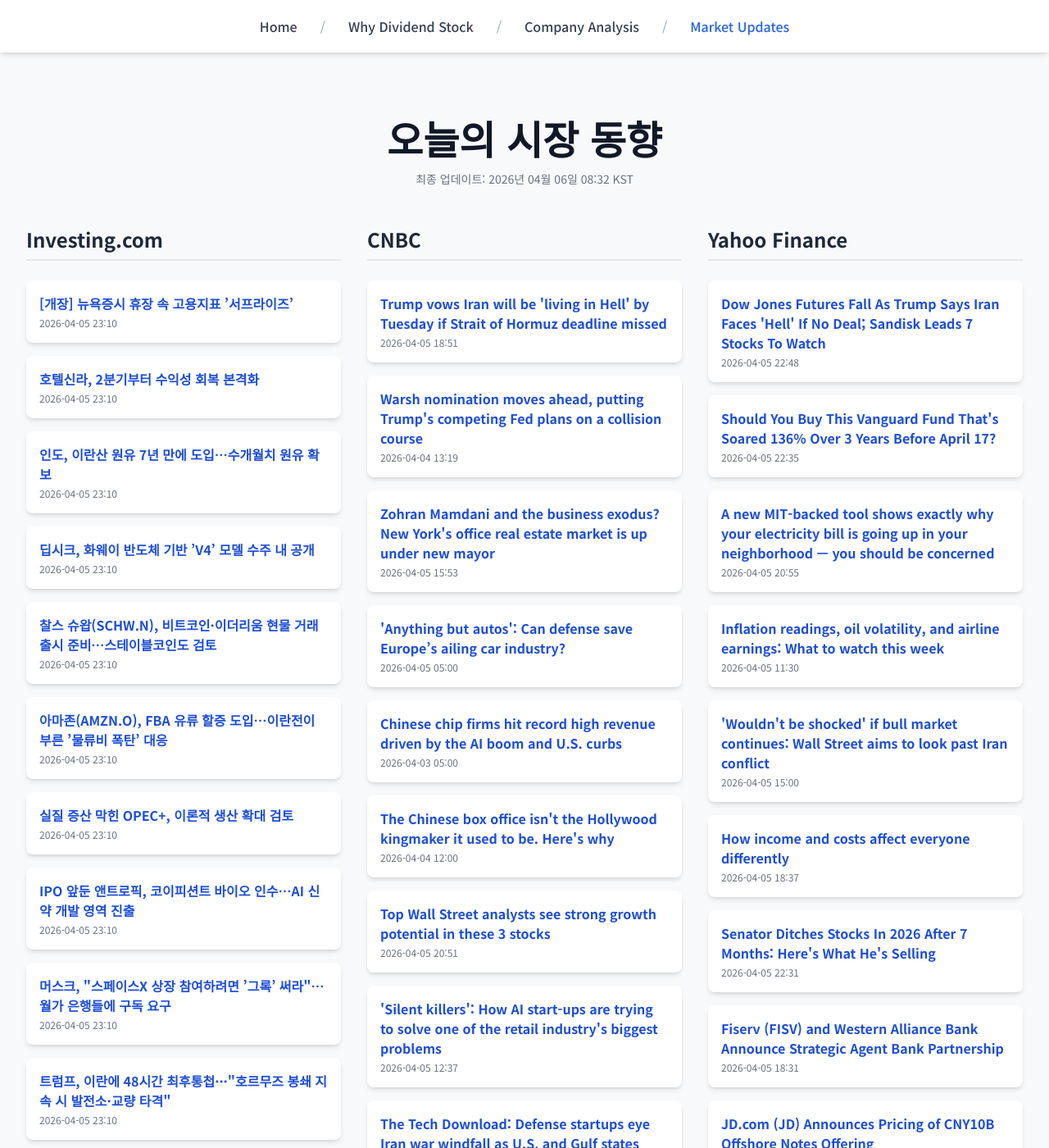
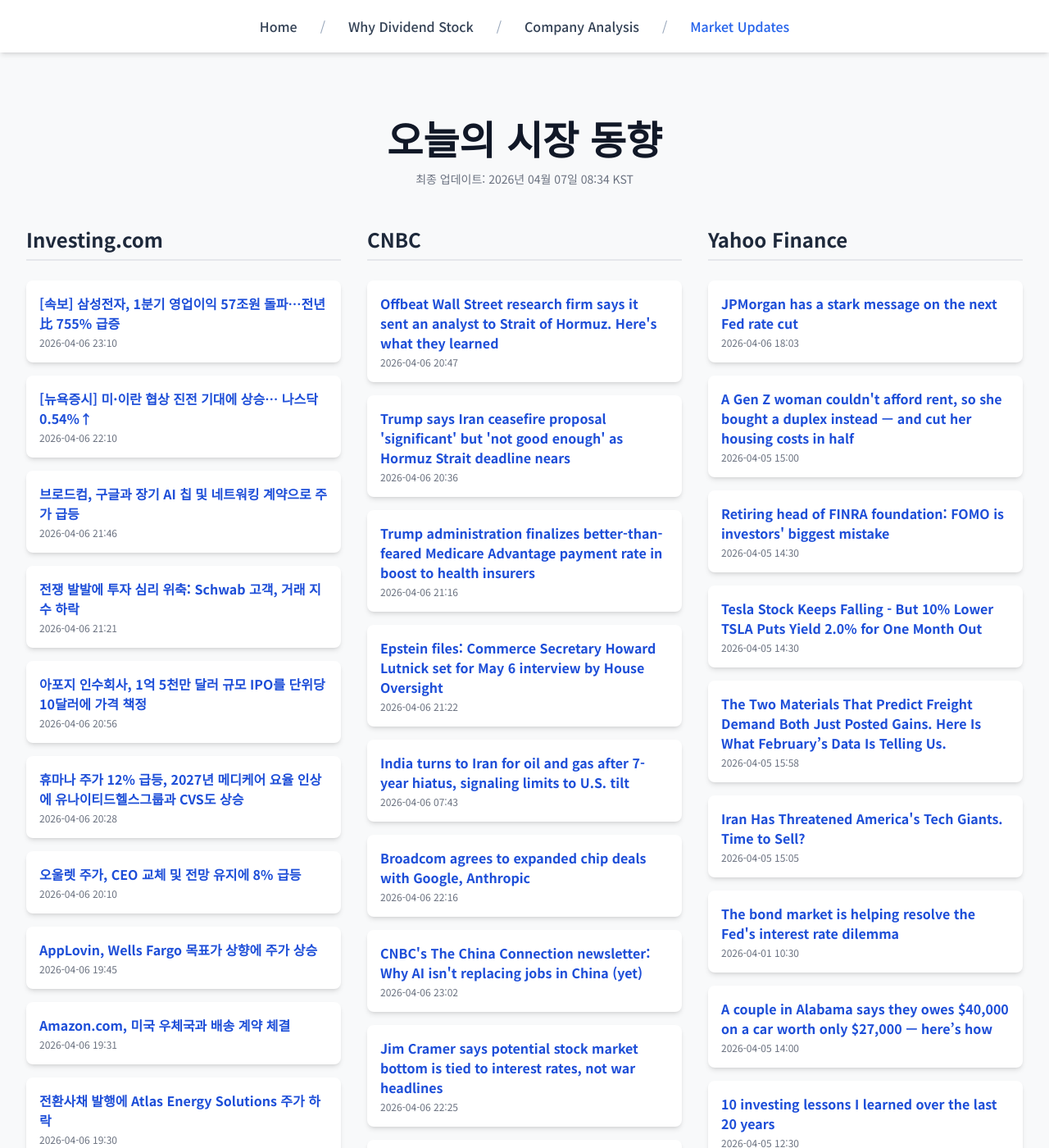
Before and after one commit to Kay-Hwang/my-company-analysis, a Jekyll site: the page built from market-updates.html, in a window 1280 px wide and 1400 px high. Shown: the whole window at 82% size. Built offline with Jekyll 4.4.1, drawn with Linux system fonts in a browser that asks for light colours; nearby versions of some CDN libraries; a script that is not in the unit is left out; some of the changed text lies outside the part shown.

Commit message:
Update daily data

```diff
--- a/_data/latest_data.json
+++ b/_data/latest_data.json
@@ -1,190 +1,190 @@
 {
-  "lastUpdated": "2026년 04월 06일 08:32 KST",
+  "lastUpdated": "2026년 04월 07일 08:34 KST",
   "news": {
     "investing": [
       {
-        "title": "[개장] 뉴욕증시 휴장 속 고용지표 ’서프라이즈’",
-        "link": "https://kr.investing.com/news/stock-market-news/article-1889326",
-        "pubDate": "2026-04-05 23:10:40",
-        "summary": "[개장] 뉴욕증시 휴장 속 고용지표 ’서프라이즈’"
+        "title": "[속보] 삼성전자, 1분기 영업이익 57조원 돌파…전년比 755% 급증",
+        "link": "https://kr.investing.com/news/stock-market-news/article-1890521",
+        "pubDate": "2026-04-06 23:10:34",
+        "summary": "[속보] 삼성전자, 1분기 영업이익 57조원 돌파…전년比 755% 급증"
       },
       {
-        "title": "호텔신라, 2분기부터 수익성 회복 본격화",
-        "link": "https://kr.investing.com/news/stock-market-news/article-1889325",
-        "pubDate": "2026-04-05 23:10:39",
-        "summary": "호텔신라, 2분기부터 수익성 회복 본격화"
+        "title": "[뉴욕증시] 미·이란 협상 진전 기대에 상승… 나스닥 0.54%↑",
+        "link": "https://kr.investing.com/news/stock-market-news/article-1890485",
+        "pubDate": "2026-04-06 22:10:26",
+        "summary": "[뉴욕증시] 미·이란 협상 진전 기대에 상승… 나스닥 0.54%↑"
       },
       {
-        "title": "인도, 이란산 원유 7년 만에 도입…수개월치 원유 확보",
-        "link": "https://kr.investing.com/news/stock-market-news/article-1889324",
-        "pubDate": "2026-04-05 23:10:39",
-        "summary": "인도, 이란산 원유 7년 만에 도입…수개월치 원유 확보"
+        "title": "브로드컴, 구글과 장기 AI 칩 및 네트워킹 계약으로 주가 급등",
+        "link": "https://kr.investing.com/news/stock-market-news/article-1890452",
+        "pubDate": "2026-04-06 21:46:47",
+        "summary": "브로드컴, 구글과 장기 AI 칩 및 네트워킹 계약으로 주가 급등"
       },
       {
-        "title": "딥시크, 화웨이 반도체 기반 ’V4’ 모델 수주 내 공개",
-        "link": "https://kr.investing.com/news/stock-market-news/article-1889323",
-        "pubDate": "2026-04-05 23:10:39",
-        "summary": "딥시크, 화웨이 반도체 기반 ’V4’ 모델 수주 내 공개"
+        "title": "전쟁 발발에 투자 심리 위축: Schwab 고객, 거래 지수 하락",
+        "link": "https://kr.investing.com/news/stock-market-news/article-93CH-1890428",
+        "pubDate": "2026-04-06 21:21:15",
+        "summary": "전쟁 발발에 투자 심리 위축: Schwab 고객, 거래 지수 하락"
       },
       {
-        "title": "찰스 슈왑(SCHW.N), 비트코인·이더리움 현물 거래 출시 준비…스테이블코인도 검토",
-        "link": "https://kr.investing.com/news/stock-market-news/article-1889322",
-        "pubDate": "2026-04-05 23:10:39",
-        "summary": "찰스 슈왑(SCHW.N), 비트코인·이더리움 현물 거래 출시 준비…스테이블코인도 검토"
+        "title": "아포지 인수회사, 1억 5천만 달러 규모 IPO를 단위당 10달러에 가격 책정",
+        "link": "https://kr.investing.com/news/stock-market-news/article-432SI-1890388",
+        "pubDate": "2026-04-06 20:56:08",
+        "summary": "아포지 인수회사, 1억 5천만 달러 규모 IPO를 단위당 10달러에 가격 책정"
       },
       {
-        "title": "아마존(AMZN.O), FBA 유류 할증 도입…이란전이 부른 ’물류비 폭탄’ 대응",
-        "link": "https://kr.investing.com/news/stock-market-news/article-1889321",
-        "pubDate": "2026-04-05 23:10:38",
-        "summary": "아마존(AMZN.O), FBA 유류 할증 도입…이란전이 부른 ’물류비 폭탄’ 대응"
+        "title": "휴마나 주가 12% 급등, 2027년 메디케어 요율 인상에 유나이티드헬스그룹과 CVS도 상승",
+        "link": "https://kr.investing.com/news/stock-market-news/article-1890346",
+        "pubDate": "2026-04-06 20:28:31",
+        "summary": "휴마나 주가 12% 급등, 2027년 메디케어 요율 인상에 유나이티드헬스그룹과 CVS도 상승"
       },
       {
-        "title": "실질 증산 막힌 OPEC+, 이론적 생산 확대 검토",
-        "link": "https://kr.investing.com/news/stock-market-news/article-1889320",
-        "pubDate": "2026-04-05 23:10:38",
-        "summary": "실질 증산 막힌 OPEC+, 이론적 생산 확대 검토"
+        "title": "오울렛 주가, CEO 교체 및 전망 유지에 8% 급등",
+        "link": "https://kr.investing.com/news/stock-market-news/article-93CH-1890299",
+        "pubDate": "2026-04-06 20:10:27",
+        "summary": "오울렛 주가, CEO 교체 및 전망 유지에 8% 급등"
       },
       {
-        "title": "IPO 앞둔 앤트로픽, 코이피션트 바이오 인수…AI 신약 개발 영역 진출",
-        "link": "https://kr.investing.com/news/stock-market-news/article-1889319",
-        "pubDate": "2026-04-05 23:10:38",
-        "summary": "IPO 앞둔 앤트로픽, 코이피션트 바이오 인수…AI 신약 개발 영역 진출"
+        "title": "AppLovin, Wells Fargo 목표가 상향에 주가 상승",
+        "link": "https://kr.investing.com/news/stock-market-news/article-93CH-1890275",
+        "pubDate": "2026-04-06 19:45:05",
+        "summary": "AppLovin, Wells Fargo 목표가 상향에 주가 상승"
       },
       {
-        "title": "머스크, \"스페이스X 상장 참여하려면 ’그록’ 써라\"…월가 은행들에 구독 요구",
-        "link": "https://kr.investing.com/news/stock-market-news/article-1889318",
-        "pubDate": "2026-04-05 23:10:37",
-        "summary": "머스크, \"스페이스X 상장 참여하려면 ’그록’ 써라\"…월가 은행들에 구독 요구"
+        "title": "Amazon.com, 미국 우체국과 배송 계약 체결",
+        "link": "https://kr.investing.com/news/stock-market-news/article-93CH-1890273",
+        "pubDate": "2026-04-06 19:31:37",
+        "summary": "Amazon.com, 미국 우체국과 배송 계약 체결"
       },
       {
-        "title": "트럼프, 이란에 48시간 최후통첩···\"호르무즈 봉쇄 지속 시 발전소·교량 타격\"",
-        "link": "https://kr.investing.com/news/stock-market-news/article-1889317",
-        "pubDate": "2026-04-05 23:10:37",
-        "summary": "트럼프, 이란에 48시간 최후통첩···\"호르무즈 봉쇄 지속 시 발전소·교량 타격\""
+        "title": "전환사채 발행에 Atlas Energy Solutions 주가 하락",
+        "link": "https://kr.investing.com/news/stock-market-news/article-93CH-1890272",
+        "pubDate": "2026-04-06 19:30:05",
+        "summary": "전환사채 발행에 Atlas Energy Solutions 주가 하락"
       }
     ],
     "cnbc": [
       {
-        "title": "Trump vows Iran will be 'living in Hell' by Tuesday if Strait of Hormuz deadline missed",
-        "link": "https://www.cnbc.com/2026/04/05/us-trump-confirms-missing-us-pilot-rescued.html",
-        "pubDate": "Sun, 05 Apr 2026 18:51:20 GMT",
-        "summary": "\"Tuesday will be Power Plant Day, and Bridge Day, all wrapped up in one, in Iran. There will be nothing like it!!!\" Trump said in a Truth Social post."
+        "title": "Offbeat Wall Street research firm says it sent an analyst to Strait of Hormuz. Here's what they learned",
+        "link": "https://www.cnbc.com/2026/04/06/wall-street-firm-sends-analyst-to-the-strait-of-hormuz-heres-what-they-found-out.html",
+        "pubDate": "Mon, 06 Apr 2026 20:47:02 GMT",
+        "summary": "Before the U.S and Israel began their war against Iran, about 20% of the world's oil was shipped through the narrow Strait of Hormuz."
       },
       {
-        "title": "Warsh nomination moves ahead, putting Trump's competing Fed plans on a collision course",
-        "link": "https://www.cnbc.com/2026/04/04/warsh-fed-nomination-hearing-set-for-mid-april.html",
-        "pubDate": "Sat, 04 Apr 2026 13:19:30 GMT",
-        "summary": "A Senate committee will consider Kevin Warsh's nomination even as one of its members still plans to block it."
+        "title": "Trump says Iran ceasefire proposal 'significant' but 'not good enough' as Hormuz Strait deadline nears",
+        "link": "https://www.cnbc.com/2026/04/06/trump-iran-war-ceasefire-hormuz-strait.html",
+        "pubDate": "Mon, 06 Apr 2026 20:36:24 GMT",
+        "summary": "The 45-day ceasefire proposal, which could lead to an end to the war, is reportedly being discussed by the U.S., Iran and a group of regional mediators."
+      },
+      {
+        "title": "Trump administration finalizes better-than-feared Medicare Advantage payment rate in boost to health insurers",
+        "link": "https://www.cnbc.com/2026/04/06/trump-medicare-advantage.html",
+        "pubDate": "Mon, 06 Apr 2026 21:16:40 GMT",
+        "summary": "The Trump administration will increase average Medicare Advantage payments by 2.48%, or more than $13 billion, in 2027."
+      },
+      {
+        "title": "Epstein files: Commerce Secretary Howard Lutnick set for May 6 interview by House Oversight",
+        "link": "https://www.cnbc.com/2026/04/06/jeffrey-epstein-howard-lutnick-house-oversight-interview.html",
+        "pubDate": "Mon, 06 Apr 2026 21:22:58 GMT",
+        "summary": "Commerce Secretary Lutnick originally claimed to have cut off contact with Jeffrey Epstein in 2005. But he and his family had lunch with the predator in 2012."
+      },
+      {
+        "title": "India turns to Iran for oil and gas after 7-year hiatus, signaling limits to U.S. tilt",
+        "link": "https://www.cnbc.com/2026/04/06/india-iran-oil-imports-strait-hormuz-us-tensions.html",
+        "pubDate": "Mon, 06 Apr 2026 07:43:06 GMT",
+        "summary": "India has resumed oil and gas imports from Iran after seven years, in a bid to rebalance its ties with Tehran and secure supplies through the Strait of Hormuz."
+      },
+      {
+        "title": "Broadcom agrees to expanded chip deals with Google, Anthropic",
+        "link": "https://www.cnbc.com/2026/04/06/broadcom-agrees-to-expanded-chip-deals-with-google-anthropic.html",
+        "pubDate": "Mon, 06 Apr 2026 22:16:30 GMT",
+        "summary": "Broadcom said it agreed to produce future versions of Google artificial intelligence chips, and announced an expanded deal with Anthropic."
+      },
+      {
+        "title": "CNBC's The China Connection newsletter: Why AI isn't replacing jobs in China (yet)",
+        "link": "https://www.cnbc.com/2026/04/07/ai-jobs-layoffs-us-china-engineers-hiring.html",
+        "pubDate": "Mon, 06 Apr 2026 23:02:23 GMT",
+        "summary": "Rapid adoption of artificial intelligence has many in Silicon Valley reeling from news of layoffs. Engineers in China appear to be more insulated."
+      },
+      {
+        "title": "Jim Cramer says potential stock market bottom is tied to interest rates, not war headlines",
+        "link": "https://www.cnbc.com/2026/04/06/jim-cramer-stock-market-bottom-interest-rates-war.html",
+        "pubDate": "Mon, 06 Apr 2026 22:25:46 GMT",
+        "summary": "CNBC's Jim Cramer said investors shouldn't get comfortable calling a market bottom just yet, because the real driver of this market isn't geopolitics."
       },
       {
         "title": "Zohran Mamdani and the business exodus? New York's office real estate market is up under new mayor",
         "link": "https://www.cnbc.com/2026/04/05/mayor-zohran-mamdani-new-york-office-real-estate-market.html",
-        "pubDate": "Sun, 05 Apr 2026 15:53:59 GMT",
+        "pubDate": "Mon, 06 Apr 2026 15:31:45 GMT",
         "summary": "Reports Apollo Global Management is planning a second HQ in the US South renewed debate over a business exodus under NYC Mayor Mamdani. Data doesn't support it."
       },
       {
-        "title": "'Anything but autos': Can defense save Europe’s ailing car industry?",
-        "link": "https://www.cnbc.com/2026/04/05/autos-defense-europe-car-industry.html",
-        "pubDate": "Sun, 05 Apr 2026 05:00:01 GMT",
-        "summary": "The transition from wheels to weapons is achievable in part because many of the underlying skills are highly transferable, according to experts."
-      },
-      {
-        "title": "Chinese chip firms hit record high revenue driven by the AI boom and U.S. curbs",
-        "link": "https://www.cnbc.com/2026/04/03/chinese-chip-firms-record-revenue-ai-boom-us-curbs.html",
-        "pubDate": "Fri, 03 Apr 2026 05:00:01 GMT",
-        "summary": "Chinese chip companies have benefited from strong domestic demand for AI as U.S. tech curbs have bolstered local firms."
-      },
-      {
-        "title": "The Chinese box office isn't the Hollywood kingmaker it used to be. Here's why",
-        "link": "https://www.cnbc.com/2026/04/04/china-box-office-hollywood-films.html",
-        "pubDate": "Sat, 04 Apr 2026 12:00:01 GMT",
-        "summary": "Shifting government content controls and postpandemic Hollywood trends have made China less of a player in the global box office landscape."
-      },
-      {
-        "title": "Top Wall Street analysts see strong growth potential in these 3 stocks",
-        "link": "https://www.cnbc.com/2026/04/05/top-wall-street-analysts-see-strong-growth-potential-in-these-3-stocks.html",
-        "pubDate": "Sun, 05 Apr 2026 20:51:32 GMT",
-        "summary": "Investors should look beyond short-term volatility and consider these growth stocks that analysts see upside for, according to TipRanks."
-      },
-      {
-        "title": "'Silent killers': How AI start-ups are trying to solve one of the retail industry's biggest problems",
-        "link": "https://www.cnbc.com/2026/04/05/ai-retail-start-ups-virtual-try-on-tech-margins.html",
-        "pubDate": "Sun, 05 Apr 2026 12:37:57 GMT",
-        "summary": "The rapid evolution of generative AI has finally made these applications good enough to meaningfully impact retailers' bottom lines."
-      },
-      {
-        "title": "The Tech Download: Defense startups eye Iran war windfall as U.S. and Gulf states turn to tech",
-        "link": "https://www.cnbc.com/2026/04/03/the-tech-download-defense-startups-eye-iran-war-windfall.html",
-        "pubDate": "Fri, 03 Apr 2026 11:00:01 GMT",
-        "summary": "Funding for defense startups has ballooned in recent years as militaries scramble to modernize."
-      },
-      {
-        "title": "Apple at 50: The iPhone maker 'blew a 5-year lead' on AI, but former insiders say it can still win",
-        "link": "https://www.cnbc.com/2026/04/04/apple-50-anniversary-ai-iphone-siri.html",
-        "pubDate": "Sat, 04 Apr 2026 12:00:01 GMT",
-        "summary": "In dominating consumer devices, Apple sold users on the promise of privacy. To compete in AI, it may have to pivot."
+        "title": "Robinhood, BNY to build Trump accounts app",
+        "link": "https://www.cnbc.com/2026/04/06/treasury-trump-accounts-bny-robinhood.html",
+        "pubDate": "Mon, 06 Apr 2026 16:48:41 GMT",
+        "summary": "The Treasury Department designated BNY as the financial agent to manage Trump accounts. BNY will also partner with Robinhood on a Trump accounts app."
       }
     ],
     "yahoo": [
       {
-        "title": "Dow Jones Futures Fall As Trump Says Iran Faces 'Hell' If No Deal; Sandisk Leads 7 Stocks To Watch",
-        "link": "https://www.investors.com/market-trend/stock-market-today/dow-jones-futures-trump-threatens-iran-hell-hormuz-oil-prices-sandisk/?src=A00220&yptr=yahoo",
-        "pubDate": "2026-04-05T22:48:35Z",
-        "summary": "Dow Jones Futures Fall As Trump Says Iran Faces 'Hell' If No Deal; Sandisk Leads 7 Stocks To Watch"
+        "title": "JPMorgan has a stark message on the next Fed rate cut",
+        "link": "https://finance.yahoo.com/economy/policy/articles/jpmorgan-stark-message-next-fed-180300978.html",
+        "pubDate": "2026-04-06T18:03:00Z",
+        "summary": "JPMorgan has a stark message on the next Fed rate cut"
       },
       {
-        "title": "Should You Buy This Vanguard Fund That's Soared 136% Over 3 Years Before April 17?",
-        "link": "https://finance.yahoo.com/markets/stocks/articles/buy-vanguard-fund-thats-soared-223500812.html",
-        "pubDate": "2026-04-05T22:35:00Z",
-        "summary": "Should You Buy This Vanguard Fund That's Soared 136% Over 3 Years Before April 17?"
+        "title": "A Gen Z woman couldn't afford rent, so she bought a duplex instead — and cut her housing costs in half",
+        "link": "https://finance.yahoo.com/markets/stocks/articles/gen-z-woman-couldnt-afford-150000716.html",
+        "pubDate": "2026-04-05T15:00:00Z",
+        "summary": "A Gen Z woman couldn't afford rent, so she bought a duplex instead — and cut her housing costs in half"
       },
       {
-        "title": "A new MIT-backed tool shows exactly why your electricity bill is going up in your neighborhood — you should be concerned",
-        "link": "https://finance.yahoo.com/sectors/energy/articles/mit-backed-tool-shows-exactly-205500689.html",
-        "pubDate": "2026-04-05T20:55:00Z",
-        "summary": "A new MIT-backed tool shows exactly why your electricity bill is going up in your neighborhood — you should be concerned"
+        "title": "Retiring head of FINRA foundation: FOMO is investors' biggest mistake",
+        "link": "https://finance.yahoo.com/news/retiring-head-of-finra-foundation-fomo-is-investors-biggest-mistake-143053886.html",
+        "pubDate": "2026-04-05T14:30:53Z",
+        "summary": "Retiring head of FINRA foundation: FOMO is investors' biggest mistake"
       },
       {
-        "title": "Inflation readings, oil volatility, and airline earnings: What to watch this week",
-        "link": "https://finance.yahoo.com/news/inflation-readings-oil-volatility-and-airline-earnings-what-to-watch-this-week-100027649.html",
-        "pubDate": "2026-04-05T11:30:27Z",
-        "summary": "Inflation readings, oil volatility, and airline earnings: What to watch this week"
+        "title": "Tesla Stock Keeps Falling - But 10% Lower TSLA Puts Yield 2.0% for One Month Out",
+        "link": "https://finance.yahoo.com/markets/options/articles/tesla-stock-keeps-falling-10-143002004.html",
+        "pubDate": "2026-04-05T14:30:02Z",
+        "summary": "Tesla Stock Keeps Falling - But 10% Lower TSLA Puts Yield 2.0% for One Month Out"
       },
       {
-        "title": "'Wouldn't be shocked' if bull market continues: Wall Street aims to look past Iran conflict",
-        "link": "https://finance.yahoo.com/news/wouldnt-be-shocked-if-bull-market-continues-wall-street-aims-to-look-past-iran-conflict-150025546.html",
-        "pubDate": "2026-04-05T15:00:25Z",
-        "summary": "'Wouldn't be shocked' if bull market continues: Wall Street aims to look past Iran conflict"
+        "title": "The Two Materials That Predict Freight Demand Both Just Posted Gains. Here Is What February’s Data Is Telling Us.",
+        "link": "https://finance.yahoo.com/economy/articles/two-materials-predict-freight-demand-155839352.html",
+        "pubDate": "2026-04-05T15:58:39Z",
+        "summary": "The Two Materials That Predict Freight Demand Both Just Posted Gains. Here Is What February’s Data Is Telling Us."
       },
       {
-        "title": "How income and costs affect everyone differently",
-        "link": "https://finance.yahoo.com/markets/stocks/article/how-income-and-costs-affect-everyone-differently-183751305.html",
-        "pubDate": "2026-04-05T18:37:51Z",
-        "summary": "How income and costs affect everyone differently"
+        "title": "Iran Has Threatened America's Tech Giants. Time to Sell?",
+        "link": "https://finance.yahoo.com/sectors/technology/articles/iran-threatened-americas-tech-giants-150500904.html",
+        "pubDate": "2026-04-05T15:05:00Z",
+        "summary": "Iran Has Threatened America's Tech Giants. Time to Sell?"
       },
       {
-        "title": "Senator Ditches Stocks In 2026 After 7 Months: Here's What He's Selling",
-        "link": "https://finance.yahoo.com/markets/stocks/articles/senator-ditches-stocks-2026-7-223107257.html",
-        "pubDate": "2026-04-05T22:31:07Z",
-        "summary": "Senator Ditches Stocks In 2026 After 7 Months: Here's What He's Selling"
+        "title": "The bond market is helping resolve the Fed's interest rate dilemma",
+        "link": "https://finance.yahoo.com/economy/article/the-bond-market-is-helping-resolve-the-feds-interest-rate-dilemma-103000702.html",
+        "pubDate": "2026-04-01T10:30:00Z",
+        "summary": "The bond market is helping resolve the Fed's interest rate dilemma"
       },
       {
-        "title": "Fiserv (FISV) and Western Alliance Bank Announce Strategic Agent Bank Partnership",
-        "link": "https://finance.yahoo.com/markets/stocks/articles/fiserv-fisv-western-alliance-bank-183127921.html",
-        "pubDate": "2026-04-05T18:31:27Z",
-        "summary": "Fiserv (FISV) and Western Alliance Bank Announce Strategic Agent Bank Partnership"
+        "title": "A couple in Alabama says they owes $40,000 on a car worth only $27,000 — here’s how",
+        "link": "https://finance.yahoo.com/markets/options/articles/couple-alabama-says-owes-40-140000649.html",
+        "pubDate": "2026-04-05T14:00:00Z",
+        "summary": "A couple in Alabama says they owes $40,000 on a car worth only $27,000 — here’s how"
       },
       {
-        "title": "JD.com (JD) Announces Pricing of CNY10B Offshore Notes Offering",
-        "link": "https://finance.yahoo.com/markets/stocks/articles/jd-com-jd-announces-pricing-183126246.html",
-        "pubDate": "2026-04-05T18:31:26Z",
-        "summary": "JD.com (JD) Announces Pricing of CNY10B Offshore Notes Offering"
+        "title": "10 investing lessons I learned over the last 20 years",
+        "link": "https://finance.yahoo.com/news/10-investing-lessons-i-learned-over-the-last-20-years-123033012.html",
+        "pubDate": "2026-04-05T12:30:33Z",
+        "summary": "10 investing lessons I learned over the last 20 years"
       },
       {
-        "title": "United Rentals (URI) Launches AI-Powered Equipment Agent Digital Assistant",
-        "link": "https://finance.yahoo.com/sectors/technology/articles/united-rentals-uri-launches-ai-183124272.html",
-        "pubDate": "2026-04-05T18:31:24Z",
-        "summary": "United Rentals (URI) Launches AI-Powered Equipment Agent Digital Assistant"
+        "title": "Want to slash your taxes in retirement? These 5 countries make it possible — and some cost far less than the U.S.",
+        "link": "https://finance.yahoo.com/economy/policy/articles/want-slash-taxes-retirement-5-133000621.html",
+        "pubDate": "2026-04-05T13:30:00Z",
+        "summary": "Want to slash your taxes in retirement? These 5 countries make it possible — and some cost far less than the U.S."
       }
     ]
   }
```
